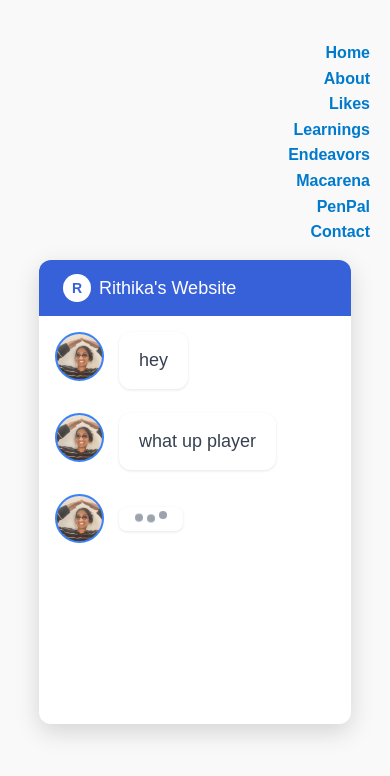
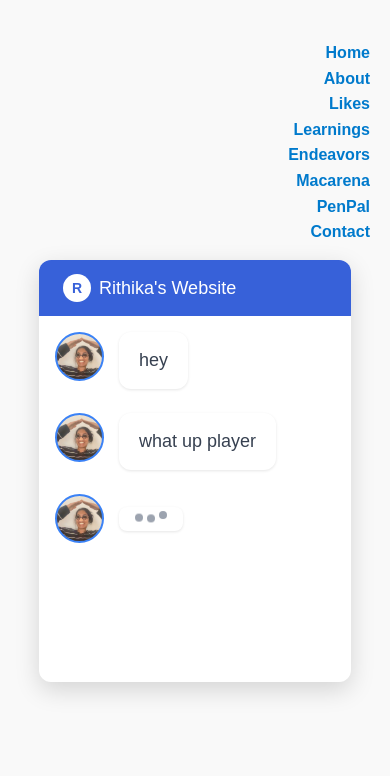
Before and after one commit to RithikaKorrapolu/rithikakorrapolu.github.io, a plain HTML site: page index.html in a window 390 px wide. Drawn offline with Linux system fonts and the light colour scheme.

Commit message:
updated bug

```diff
--- a/style.css
+++ b/style.css
@@ -428,7 +428,7 @@ ul ul {
 
         /* Size */
         width: 80%;  /* Take up 80% of screen width */
-        height: 55vh;  /* Take up 60% of viewport height */
+        height: 50vh;  /* Take up 60% of viewport height */
 
         /* Reset other positioning */
         margin: 0;
```
